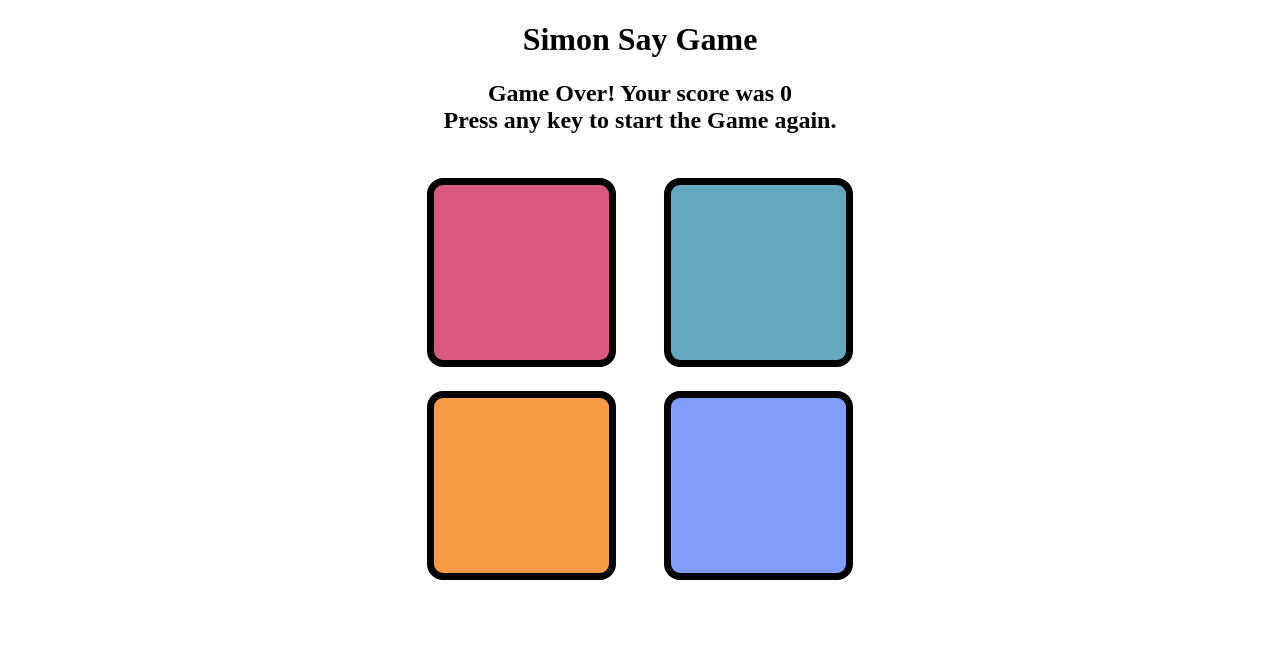
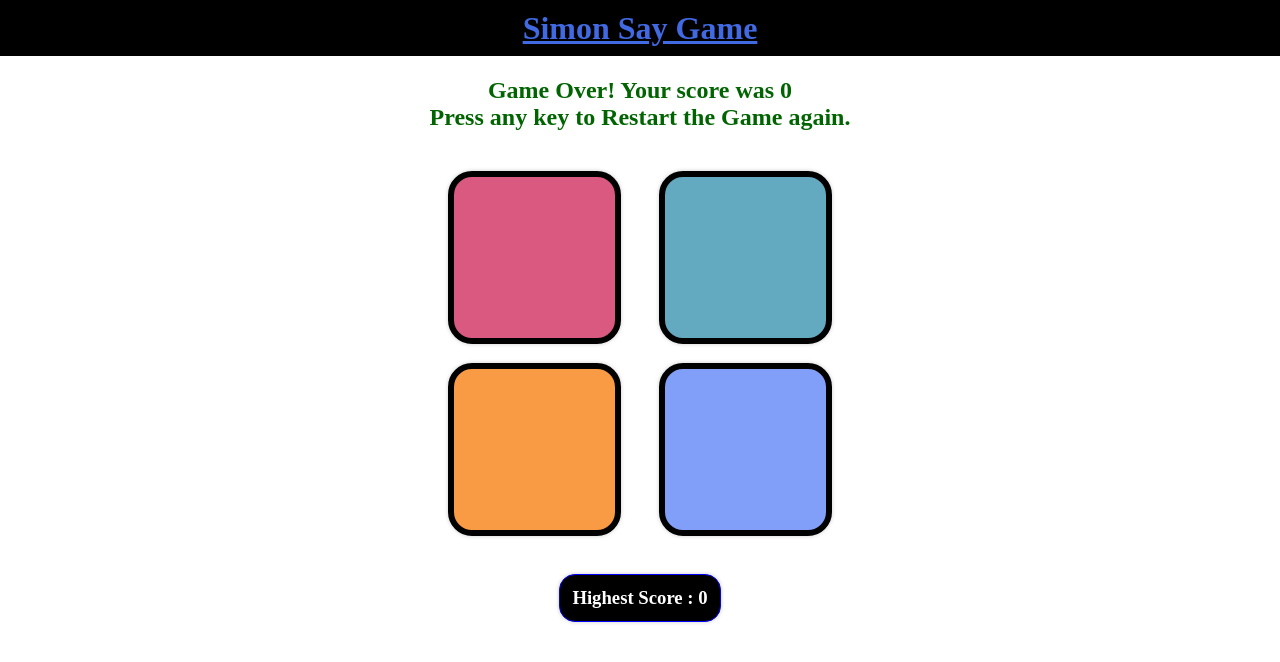
Before and after one commit to Sanjaymithiya/Simon-Say-Game, a plain HTML site: page index.html in a window 1280 px wide. Both pictures are taken after a click on the element 521 px from the left and 245 px from the top of the page. Drawn offline with Linux system fonts and the light colour scheme.

Commit message:
Add a HigestScore updater feature

```diff
--- a/app.js
+++ b/app.js
@@ -3,8 +3,10 @@ let userSeq = [];
 
 let started = false;
 let level = 0;
+let highestScore = 0;
 
 let h2 = document.querySelector("h2");
+let h3 = document.querySelector("h3");
 let btns = ["yellow", "red", "green", "purple"];
 
 document.addEventListener("keypress", function(){
@@ -35,7 +37,7 @@ function levelUp() {
 
     level++;
     h2.innerText = `level ${level}`
-
+    updateHighscore();
     let randIdx = Math.floor(Math.random() * 3);
     let randCol = btns[randIdx];
     let randBtn = document.querySelector(`.${randCol}`);
@@ -50,7 +52,8 @@ function checkAnswer(idx){
         }
     }else{
         h2.innerHTML = `Game Over! Your score was <b>${level}<b> <br>
-        Press any key to start the Game again.`;
+        Press any key to Restart the Game again.`;
+        h2.style.color = "darkgreen";
         document.querySelector("body").style.backgroundColor = "red";
         setTimeout(()=>{
             document.querySelector("body").style.backgroundColor = "white";
@@ -79,3 +82,11 @@ function reset(){
     userSeq = [];
     level = 0;
 }
+
+function updateHighscore(){
+   prevScore = level;
+   if (highestScore < prevScore) {
+      highestScore = prevScore;
+   }
+    h3.innerText = `Highest score : ${highestScore}`;
+}
--- a/index.html
+++ b/index.html
@@ -20,6 +20,8 @@
             <div class="btn purple" id="purple"></div>
         </div>
     </div>
+
+    <h3>Highest Score : 0</h3>
     <script src="app.js"></script>
 </body>
 </html>
--- a/style.css
+++ b/style.css
@@ -1,18 +1,37 @@
 body{
     text-align: center;
+    margin: 0;
+    padding: 0;
 }
 
 .container{
     display: flex;
     justify-content: center;
 }
-
+h1{
+    text-decoration: underline;
+    background-color: black;
+    margin-top: 0;
+    line-height: 3.5rem;
+    color: royalblue;
+}
+h3{
+    display: inline-block;
+    padding: 0.75rem;
+    border: 1px solid blue;
+    background-color: black;
+    border-radius: 1rem;
+    box-shadow: 0 0 4px rgb(0, 0, 0, 0.2);
+    color: white;
+}
 .btn{
-    height: 175px;
-    width: 175px;
-    border: 7px solid black;
-    border-radius: 1rem;
-    margin: 1.5rem;
+    height: 145px;
+    width: 145px;
+    border: 6px solid black;
+    border-radius: 1.5rem;
+    margin: 1.2rem;
+    box-shadow: 0 0 4px rgb(0, 0, 0, 0.2);
+    padding: 0.5rem;
 }
 .red{
     background-color: #d95980;
```
